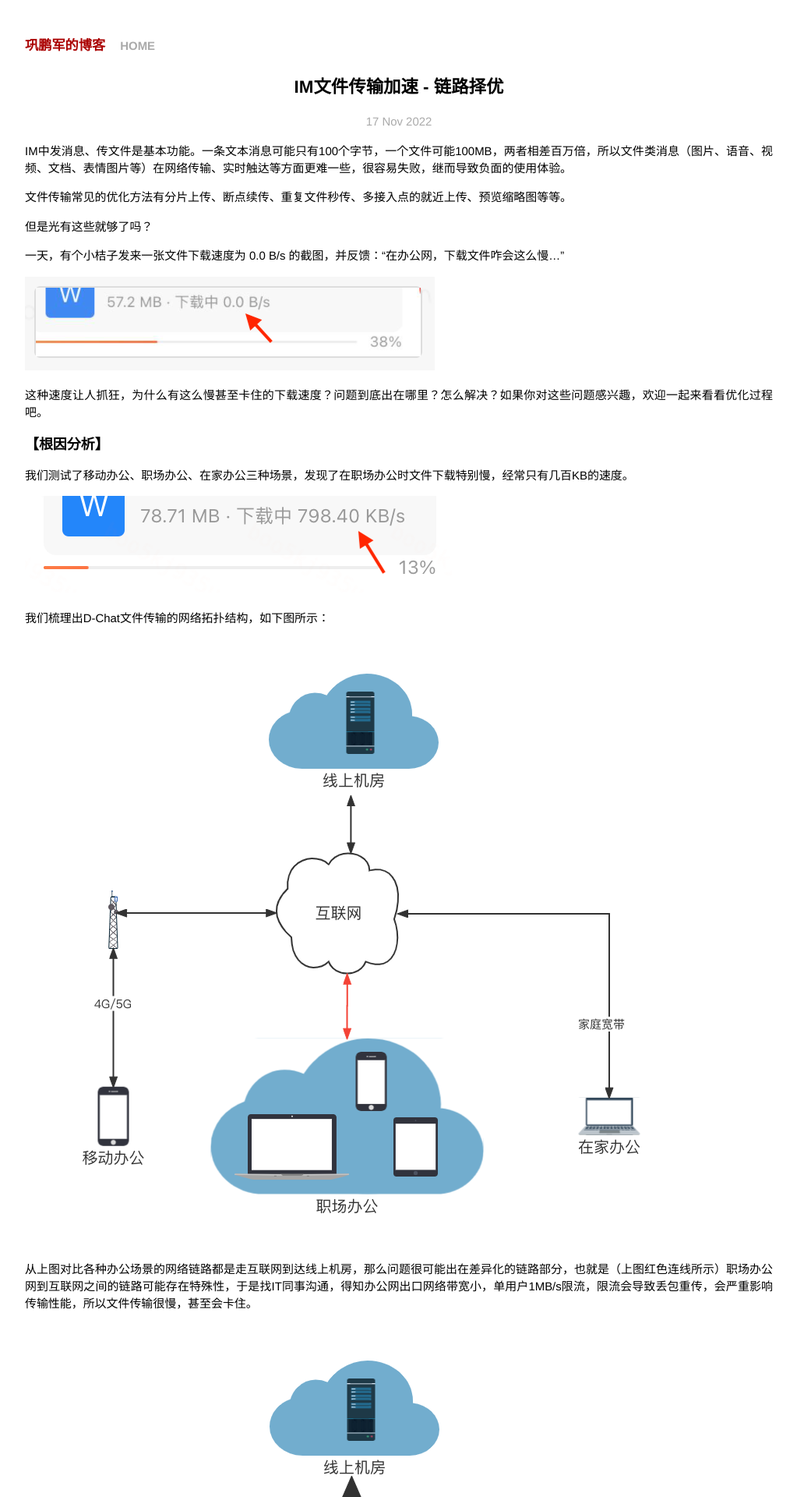
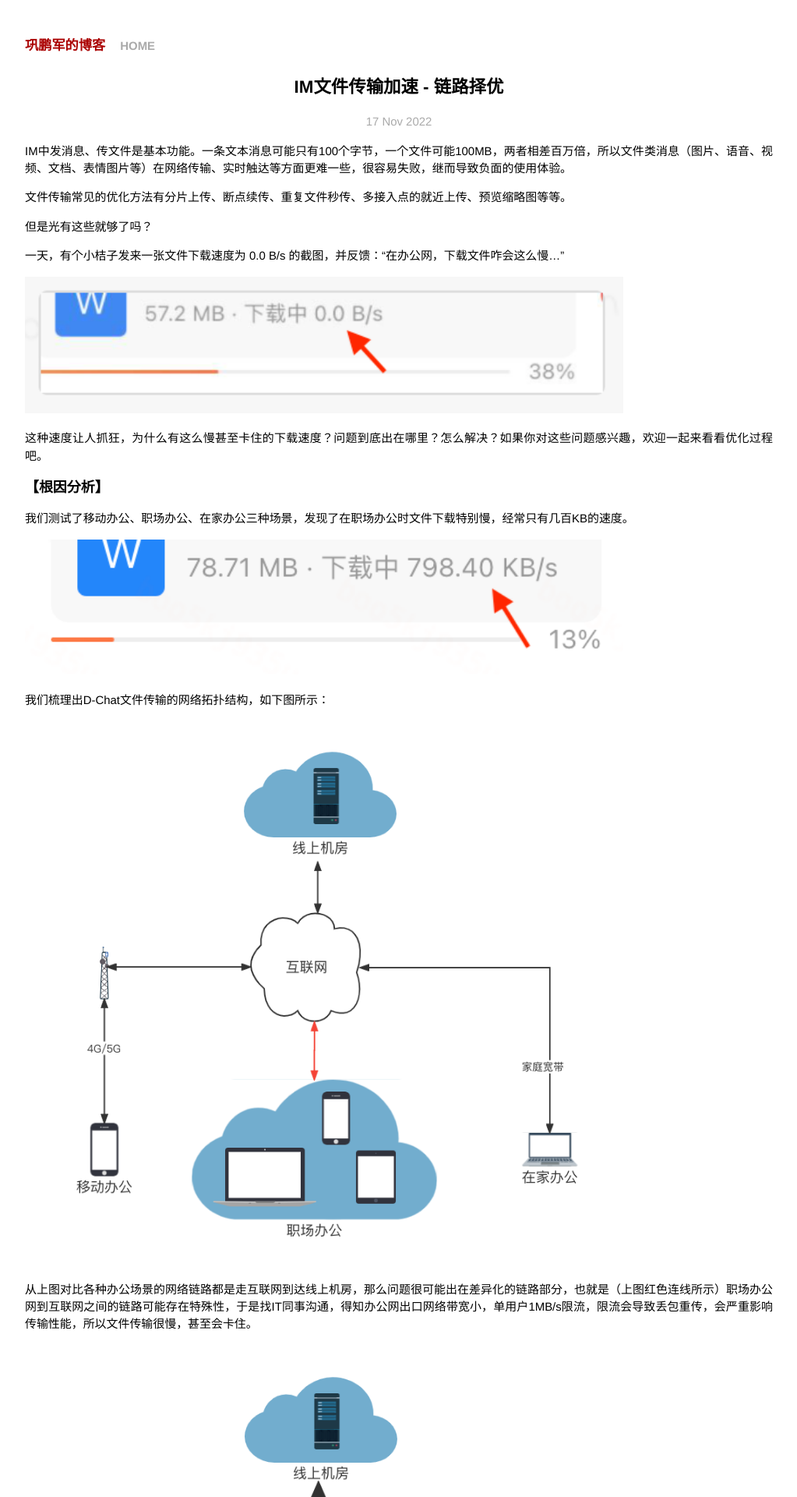
Before and after one commit to gongpengjun/gongpengjun.github.io, a Jekyll site: the page built from _posts/2022-11-17-im009-boost-file-transfer-speed.md, in a window 1280 px wide. Shown: the top 1920 px of the page at 78% size, without its empty margins (128-1151 px from the left). Built offline with Jekyll 4.4.1, drawn with Linux system fonts in a browser that asks for light colours.

Commit message:
format image

```diff
--- a/_posts/2022-11-17-im009-boost-file-transfer-speed.md
+++ b/_posts/2022-11-17-im009-boost-file-transfer-speed.md
@@ -14,7 +14,7 @@ IM中发消息、传文件是基本功能。一条文本消息可能只有100个
 
 一天，有个小桔子发来一张文件下载速度为 0.0 B/s 的截图，并反馈：“在办公网，下载文件咋会这么慢...”
 
-<img src="https://gongpengjun.com/imgs/im707/file_perf/speed_zero.png" alt="speed zero">
+<img src="https://gongpengjun.com/imgs/im707/file_perf/speed_zero.png" width="80%" alt="speed zero">
 
 这种速度让人抓狂，为什么有这么慢甚至卡住的下载速度？问题到底出在哪里？怎么解决？如果你对这些问题感兴趣，欢迎一起来看看优化过程吧。
 
@@ -24,15 +24,15 @@ IM中发消息、传文件是基本功能。一条文本消息可能只有100个
 
 我们测试了移动办公、职场办公、在家办公三种场景，发现了在职场办公时文件下载特别慢，经常只有几百KB的速度。
 
-<img src="https://gongpengjun.com/imgs/im707/file_perf/speed_slow.png" alt="speed slow">
+<img src="https://gongpengjun.com/imgs/im707/file_perf/speed_slow.png" width="80%"  alt="speed slow">
 
 我们梳理出D-Chat文件传输的网络拓扑结构，如下图所示：
 
-<img src="https://gongpengjun.com/imgs/im707/file_perf/network_topology_question.png" alt="network topology">
+<img src="https://gongpengjun.com/imgs/im707/file_perf/network_topology_question.png" width="80%" alt="network topology">
 
 从上图对比各种办公场景的网络链路都是走互联网到达线上机房，那么问题很可能出在差异化的链路部分，也就是（上图红色连线所示）职场办公网到互联网之间的链路可能存在特殊性，于是找IT同事沟通，得知办公网出口网络带宽小，单用户1MB/s限流，限流会导致丢包重传，会严重影响传输性能，所以文件传输很慢，甚至会卡住。
 
-<img src="https://gongpengjun.com/imgs/im707/file_perf/network_topology_answer.png" alt="network topology with bandwith">
+<img src="https://gongpengjun.com/imgs/im707/file_perf/network_topology_answer.png" width="80%" alt="network topology with bandwith">
 
 > 可能有人会问办公网出口有限流，传输慢可以理解，为啥会卡住不动呢？
 >
@@ -42,11 +42,11 @@ IM中发消息、传文件是基本功能。一条文本消息可能只有100个
 
 既然问题根因是职场公网出口带宽限流导致的，那么放大限流值不就可以了么，经过跟IT同事沟通，发现职场公网出口总的带宽就比较小，职场同时办公人数多且使用集中，没有办法简单把限流值放大。
 
-<img src="https://gongpengjun.com/imgs/im707/file_perf/office_network_file_route_before.png" alt="office network route old">
+<img src="https://gongpengjun.com/imgs/im707/file_perf/office_network_file_route_before.png" width="80%" alt="office network route old">
 
 扩大办公网出口带宽这条路不通，那能不能换一条路呢？直接走职场办公网到线上机房，可以吗？经过IT同事确认，国内大多数职场都会直接或者间接和线上机房建立由专线连接，带宽也比较大。具体方案如下图右侧绿色箭头所示：
 
-<img src="https://gongpengjun.com/imgs/im707/file_perf/office_network_file_route_after.png" alt="office network route new">
+<img src="https://gongpengjun.com/imgs/im707/file_perf/office_network_file_route_after.png" width="80%" alt="office network route new">
 
 经过测速验证，走专线速度可大幅提高，初步确认这个方案是可行的。
 
@@ -75,11 +75,11 @@ IM中发消息、传文件是基本功能。一条文本消息可能只有100个
 
 优化前办公网文件传输的速度一般是这样的：
 
-<img src="https://gongpengjun.com/imgs/im707/file_perf/speed_slow.png" alt="speed slow">
+<img src="https://gongpengjun.com/imgs/im707/file_perf/speed_slow.png" width="80%" alt="speed slow">
 
 现在的办公网文件传输的速度一般是这样的：
 
-<img src="https://gongpengjun.com/imgs/im707/file_perf/speed_fast.png" alt="speed fast">
+<img src="https://gongpengjun.com/imgs/im707/file_perf/speed_fast.png" width="80%" alt="speed fast">
 
 经常还能看到10MB/s以上的传输速度，感觉可以说是嗖嗖嗖地。
 
```
